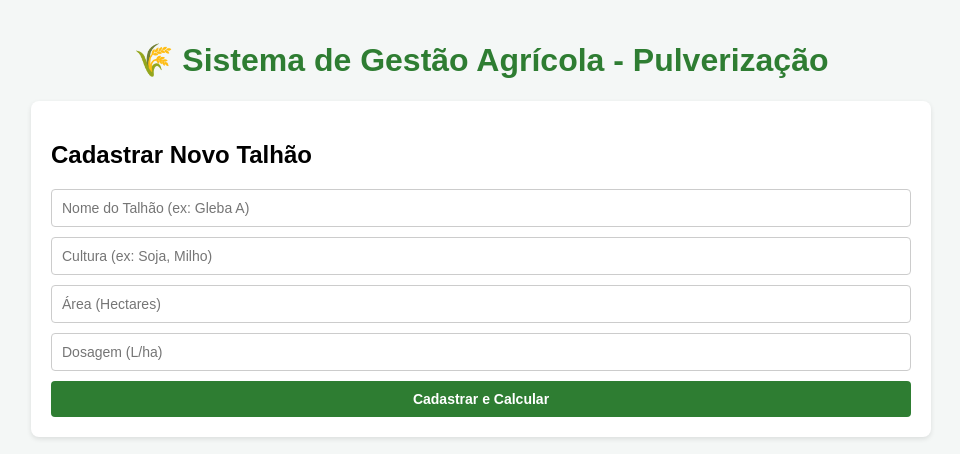
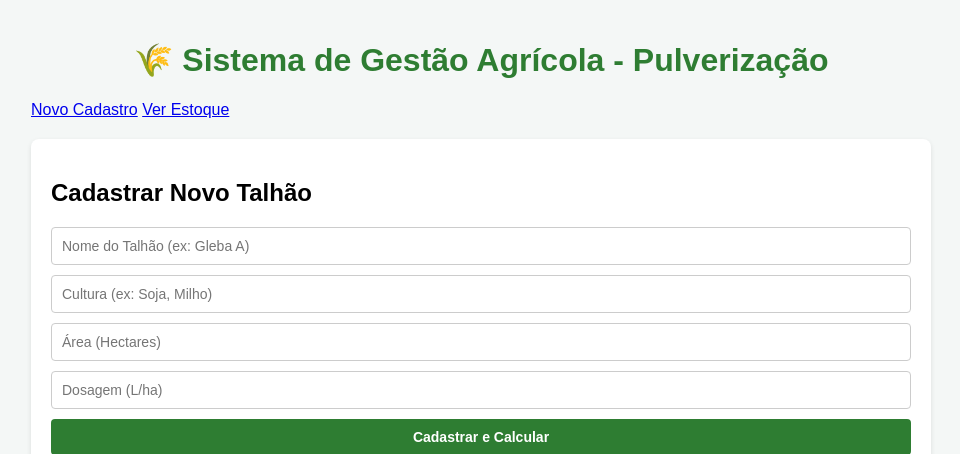
Before and after one commit to Cacudo/projeto-software-agro-hortalicas, a Flask app: page / in a window 1280 px wide. Shown: the top 454 px of the page, without its empty margins (159-1119 px from the left). Run offline with Flask 3, Linux system fonts and the light colour scheme.

Commit message:
Organiza botoes no topo do index

```diff
--- a/templates/index.html
+++ b/templates/index.html
@@ -1,18 +1,26 @@
 <!DOCTYPE html>
 <html lang="pt-br">
+
 <head>
     <meta charset="UTF-8">
     <title>Gestão Agro - Pulverização</title>
     <link rel="stylesheet" href="{{ url_for('static', filename='style.css') }}">
 </head>
+
 <body>
     <div class="container">
-        <h1>🌾 Sistema de Gestão Agrícola - Pulverização</h1>
+    <h1>🌾 Sistema de Gestão Agrícola - Pulverização</h1>
 
-        <!-- FORMULÁRIO DE CADASTRO -->
-        <div class="card">
+    <!-- ADICIONE OS BOTÕES AQUI -->
+    <div style="margin-bottom: 20px;">
+        <a href="{{ url_for('index') }}" class="btn">Novo Cadastro</a>
+        <a href="{{ url_for('index') }}" class="btn">Ver Estoque</a>
+    </div>
+
+    <!-- FORMULÁRIO DE CADASTRO -->
+    <div class="card">
             <h2>Cadastrar Novo Talhão</h2>
-           <form action="{{ url_for('cadastrar') }}" method="POST">
+            <form action="{{ url_for('cadastrar') }}" method="POST">
                 <input type="text" name="talhao" placeholder="Nome do Talhão (ex: Gleba A)" required>
                 <input type="text" name="cultura" placeholder="Cultura (ex: Soja, Milho)" required>
                 <input type="number" step="0.01" name="area_ha" placeholder="Área (Hectares)" required>
@@ -47,7 +55,8 @@
                         <td><strong>{{ item.volume_total }} L</strong></td>
                         <td>
                             <a href="{{ url_for('editar', id=item.id) }}" class="btn-edit">Editar</a>
-                            <a href="{{ url_for('deletar', id=item.id) }}" class="btn-delete" onclick="return confirm('Tem certeza?')">Excluir</a>
+                            <a href="{{ url_for('deletar', id=item.id) }}" class="btn-delete"
+                                onclick="return confirm('Tem certeza?')">Excluir</a>
                         </td>
                     </tr>
                     {% endfor %}
@@ -56,4 +65,5 @@
         </div>
     </div>
 </body>
+
 </html>
```
